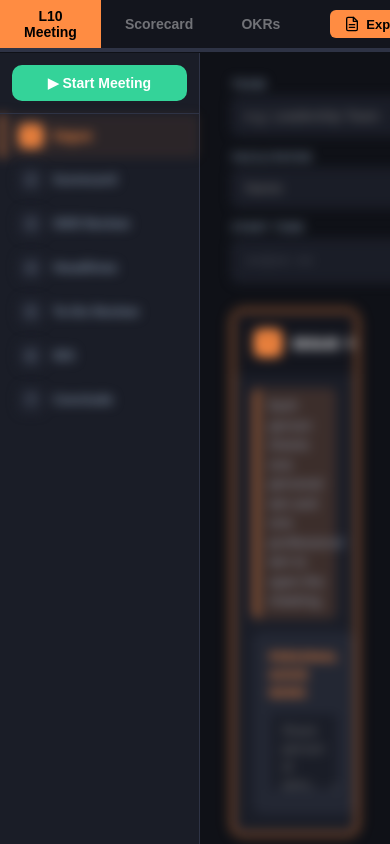
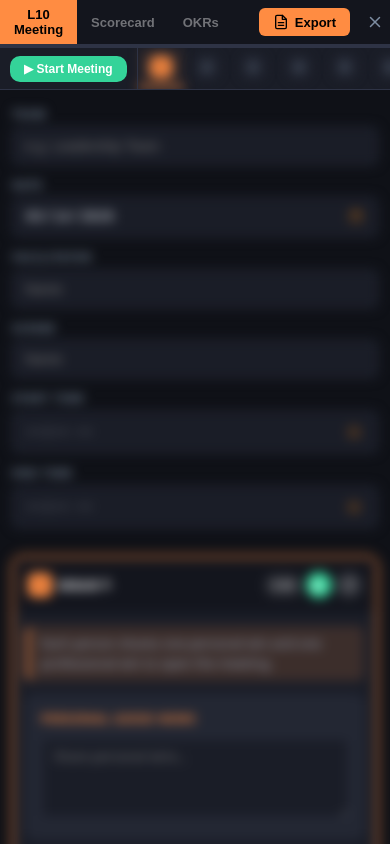
Before and after one commit to MohammadAdib/L10Meeting, a website built with Vite: page index.html in a window 390 px wide. Both pictures are taken after a click on the button "One-Time Meeting". Built offline with nearby package versions, Linux system fonts and the light colour scheme.

Commit message:
Mobile support

```diff
--- a/src/html.ts
+++ b/src/html.ts
@@ -37,9 +37,7 @@ export function buildScorecardContent(): string {
       <div class="section-header" style="cursor:default"><h2>SCORECARD TRACKER (Rolling 13 Weeks)</h2></div>
       <div class="section-body">
         <p class="section-desc">Track weekly actuals below. Use color-coded status to flag off-track items.</p>
-        <div style="overflow-x:auto;">
         ${tableHTML('scorecardFullTable', ['Measurable / KPI', 'Owner', 'Goal', 'Wk 1', 'Wk 2', 'Wk 3', 'Wk 4', 'Wk 5', 'Wk 6', 'Wk 7', 'Wk 8', 'Wk 9', 'Wk 10', 'Wk 11', 'Wk 12', 'Wk 13', 'w:30:'])}
-        </div>
         <button class="btn btn-outline-dark btn-sm add-row-btn" id="btnAddScorecardFull">+ Add Measurable</button>
       </div>
     </div>`;
@@ -58,7 +56,7 @@ export function buildOkrsContent(): string {
           <div class="meta-field"><label>Target Completion</label><input id="okrTargetDate" type="date"></div>
         </div>
         <p class="section-desc">Each owner reports On Track / Off Track weekly in the L10. Off-track items go to IDS.</p>
-        ${tableHTML('okrFullTable', ['#', 'OKR / Rock Description', 'Owner', 'Due Date', 'w:90:Priority', 'w:70:% Done', 'w:110:Status', 'Notes', 'w:30:'])}
+        <div style="overflow-x:auto">${tableHTML('okrFullTable', ['#', 'OKR / Rock Description', 'Owner', 'Due Date', 'w:90:Priority', 'w:70:% Done', 'w:110:Status', 'Notes', 'w:30:'])}</div>
         <button class="btn btn-outline-dark btn-sm add-row-btn" id="btnAddOkrFull">+ Add OKR</button>
         <div id="okrKeyResultsContainer" style="margin-top:24px;"></div>
       </div>
--- a/src/style.css
+++ b/src/style.css
@@ -436,7 +436,8 @@ body {
 }
 .section-body {
   padding: 0 20px 20px;
-  overflow: hidden;
+  overflow-x: auto;
+  overflow-y: hidden;
 }
 .section-body-wrap.collapsed .section-body {
   padding-top: 0;
@@ -563,6 +564,7 @@ select.status-at-risk { color: var(--orange) !important; font-weight: 600; }
   padding: 16px;
   margin-bottom: 12px;
   border: 1px solid var(--border);
+  overflow-x: auto;
 }
 .ids-issue-header {
   display: flex;
@@ -1602,3 +1604,83 @@ td:has(.person-picker) { vertical-align: middle; }
 .fp-tip-icon { flex-shrink: 0; color: var(--accent); }
 .fp-tip.fp-tip-green { background: rgba(22, 163, 74, 0.08); border-color: rgba(22, 163, 74, 0.25); color: #16a34a; }
 .fp-tip.fp-tip-green .fp-tip-icon { color: #16a34a; }
+
+/* ── MOBILE / NARROW ── */
+@media (max-width: 768px) {
+  /* Top bar: compact */
+  .top-bar { padding: 0 8px; min-height: 44px; }
+  .top-bar-left { gap: 8px; }
+  .top-tab { padding: 0 14px; font-size: 13px; }
+  .top-bar-logo { height: 26px; }
+  .top-bar-logo-placeholder { padding: 4px 10px; font-size: 12px; }
+
+  /* Sidebar: horizontal strip */
+  .app-layout { display: flex; flex-direction: column; }
+  .sidebar {
+    position: sticky;
+    top: 0;
+    width: 100%;
+    flex-direction: row;
+    overflow-x: auto;
+    overflow-y: hidden;
+    border-right: none;
+    border-bottom: 1px solid var(--border);
+    flex-shrink: 0;
+    z-index: 50;
+    -webkit-overflow-scrolling: touch;
+    scrollbar-width: none;
+  }
+  .sidebar::-webkit-scrollbar { display: none; }
+  .sidebar .meeting-control {
+    border-bottom: none;
+    border-right: 1px solid var(--border);
+    padding: 6px 10px;
+    flex-shrink: 0;
+  }
+  .sidebar .meeting-start-btn,
+  .sidebar .meeting-stop-btn {
+    padding: 6px 14px;
+    font-size: 12px;
+    white-space: nowrap;
+    width: auto;
+  }
+  .sidebar-item {
+    flex-shrink: 0;
+    padding: 8px 12px;
+    border-left: none;
+    border-bottom: 3px solid transparent;
+    gap: 6px;
+    font-size: 12px;
+  }
+  .sidebar-item:hover { padding-left: 12px; }
+  .sidebar-item.active {
+    border-left-color: transparent;
+    border-bottom-color: var(--accent);
+  }
+  .sidebar-label { display: none; }
+  .sidebar-num { width: 22px; height: 22px; font-size: 11px; }
+
+  /* Main content: full width */
+  .main-content { margin-left: 0; }
+  .container { padding: 16px 12px 60px; }
+
+  /* Meta grid: single column */
+  .meta-grid { grid-template-columns: 1fr !important; }
+
+  /* Segue: single column */
+  .segue-grid { grid-template-columns: 1fr; }
+
+  /* Section header: wrap */
+  .section-header { padding: 12px 14px; flex-wrap: wrap; gap: 8px; }
+  .section-header h2 { font-size: 13px; gap: 6px; }
+  .section-num { width: 24px; height: 24px; font-size: 11px; }
+  .section-timer { gap: 4px; }
+  .timer-btn { width: 26px; height: 26px; font-size: 12px; }
+  .timer-badge { font-size: 11px; padding: 3px 8px; }
+
+  /* Section body: less padding */
+  .section-body { padding: 0 12px 14px; }
+
+  /* Blur overflow on narrow */
+  .app-layout:has(#tab-meeting.blurred) { overflow: hidden; }
+}
```
